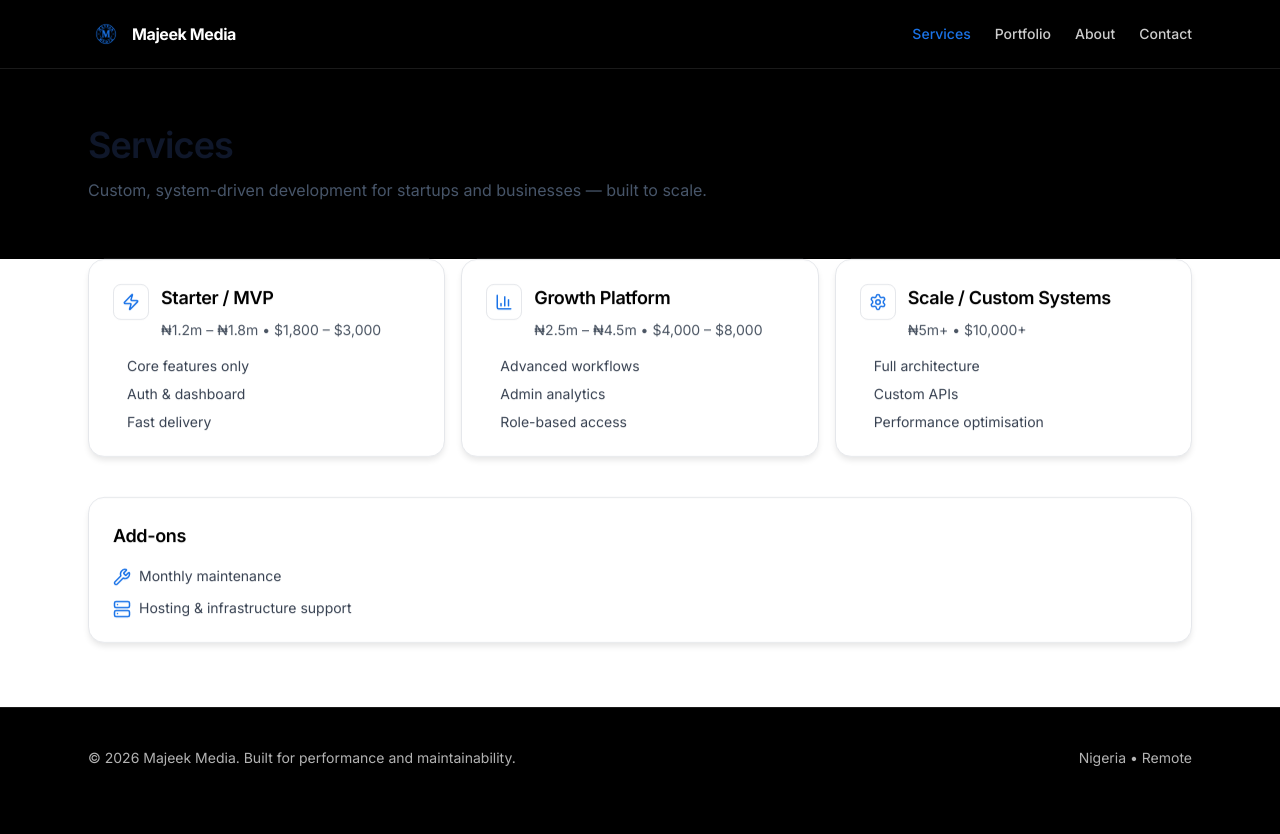
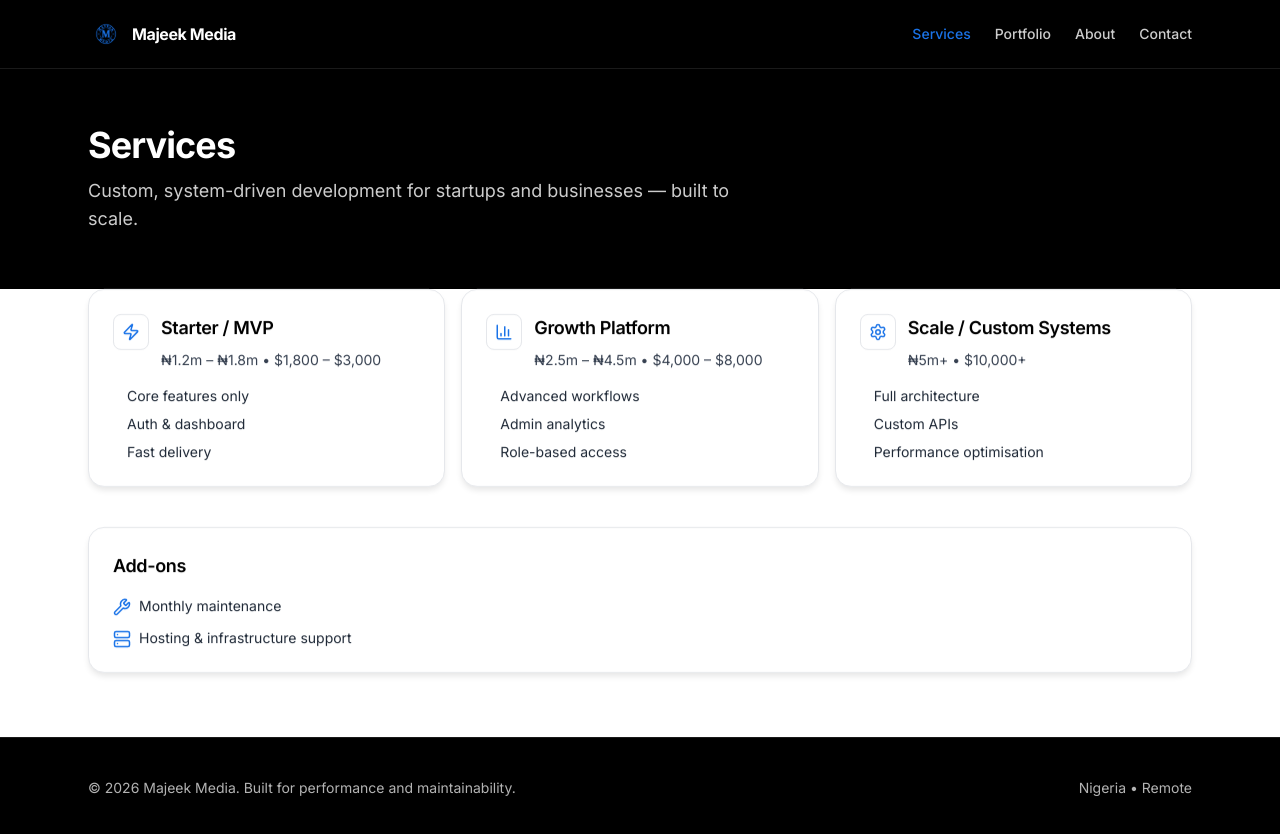
Before and after one commit to Majeekmedia/majeekmedia-portfolio, a React (Vite) app: page /services in a window 1280 px wide. Shown: the top 834 px of the page. Before the commit the page ends 808 px from the top, so only its background shows below. Built offline with nearby package versions, Linux system fonts and the light colour scheme.

Commit message:
Brighten text across all pages - white text on black headers, darker gray on white backgrounds

```diff
--- a/src/components/PageHeader.jsx
+++ b/src/components/PageHeader.jsx
@@ -2,13 +2,13 @@ import Container from "./Container.jsx";
 
 export default function PageHeader({ title, subtitle }) {
   return (
-    <section className="py-14">
+    <section className="py-14 bg-black">
       <Container>
-        <h1 className="text-3xl sm:text-4xl font-semibold tracking-tight text-slate-900 dark:text-white">
+        <h1 className="text-3xl sm:text-4xl font-bold tracking-tight text-white">
           {title}
         </h1>
         {subtitle ? (
-          <p className="mt-3 max-w-2xl text-slate-600 dark:text-slate-300">
+          <p className="mt-3 max-w-2xl text-white/80 text-lg">
             {subtitle}
           </p>
         ) : null}
--- a/src/pages/About.jsx
+++ b/src/pages/About.jsx
@@ -11,8 +11,8 @@ function DetailRow({ Icon, label, value }) {
         <Icon size={18} className="text-vibrant" />
       </div>
       <div>
-        <div className="text-xs text-gray-500">{label}</div>
-        <div className="mt-1 text-sm font-medium text-black">{value}</div>
+        <div className="text-xs text-gray-600">{label}</div>
+        <div className="mt-1 text-sm font-bold text-black">{value}</div>
       </div>
     </div>
   );
@@ -45,7 +45,7 @@ export default function About() {
                     </h2>
                   </div>
 
-                  <p className="mt-4 text-gray-700">
+                  <p className="mt-4 text-gray-800">
                     Majeek Media is led by Preye Tekenah, a web developer with over 3 years experience
                     building custom web applications.
                   </p>
@@ -73,7 +73,7 @@ export default function About() {
                     className="w-full h-64 object-cover"
                   />
                 </div>
-                <p className="mt-4 text-sm text-gray-600">
+                <p className="mt-4 text-sm text-gray-700">
                   Founder &amp; Lead Developer at Majeek Media.
                 </p>
               </div>
--- a/src/pages/Contact.jsx
+++ b/src/pages/Contact.jsx
@@ -16,7 +16,7 @@ function OptionCard({ Icon, title, children }) {
         </div>
         <div className="min-w-0">
           <div className="text-sm font-semibold text-black">{title}</div>
-          <div className="mt-1 text-sm text-gray-700">{children}</div>
+          <div className="mt-1 text-sm text-gray-800">{children}</div>
         </div>
       </div>
     </div>
@@ -89,7 +89,7 @@ export default function Contact() {
 
                 <form className="mt-6 space-y-4" onSubmit={onSubmit}>
                   <div>
-                    <label className="text-sm font-medium text-gray-700">Name</label>
+                    <label className="text-sm font-semibold text-gray-900">Name</label>
                     <input
                       value={form.name}
                       onChange={(e) => setForm((f) => ({ ...f, name: e.target.value }))}
@@ -101,7 +101,7 @@ export default function Contact() {
                   </div>
 
                   <div>
-                    <label className="text-sm font-medium text-gray-700">Email</label>
+                    <label className="text-sm font-semibold text-gray-900">Email</label>
                     <input
                       value={form.email}
                       onChange={(e) => setForm((f) => ({ ...f, email: e.target.value }))}
@@ -113,7 +113,7 @@ export default function Contact() {
                   </div>
 
                   <div>
-                    <label className="text-sm font-medium text-gray-700">Message</label>
+                    <label className="text-sm font-semibold text-gray-900">Message</label>
                     <textarea
                       value={form.message}
                       onChange={(e) => setForm((f) => ({ ...f, message: e.target.value }))}
--- a/src/pages/Services.jsx
+++ b/src/pages/Services.jsx
@@ -14,13 +14,13 @@ function Tier({ name, bullets, price, Icon }) {
 
         <div className="min-w-0">
           <h3 className="text-lg font-semibold text-black">{name}</h3>
-          {price ? <p className="mt-2 text-sm text-gray-600">{price}</p> : null}
+          {price ? <p className="mt-2 text-sm text-gray-700">{price}</p> : null}
         </div>
       </div>
 
       <ul className="mt-4 space-y-2 text-sm">
         {bullets.map((b) => (
-          <li key={b} className="flex gap-2 text-gray-700">
+          <li key={b} className="flex gap-2 text-gray-800">
             <span className="mt-2 h-1.5 w-1.5 rounded-full bg-vibrant" />
             <span>{b}</span>
           </li>
@@ -32,7 +32,7 @@ function Tier({ name, bullets, price, Icon }) {
 
 function Addon({ Icon, title }) {
   return (
-    <li className="flex items-start gap-2 text-sm text-gray-700">
+    <li className="flex items-start gap-2 text-sm text-gray-800">
       <Icon size={18} className="text-vibrant mt-0.5" />
       <span>{title}</span>
     </li>
```
